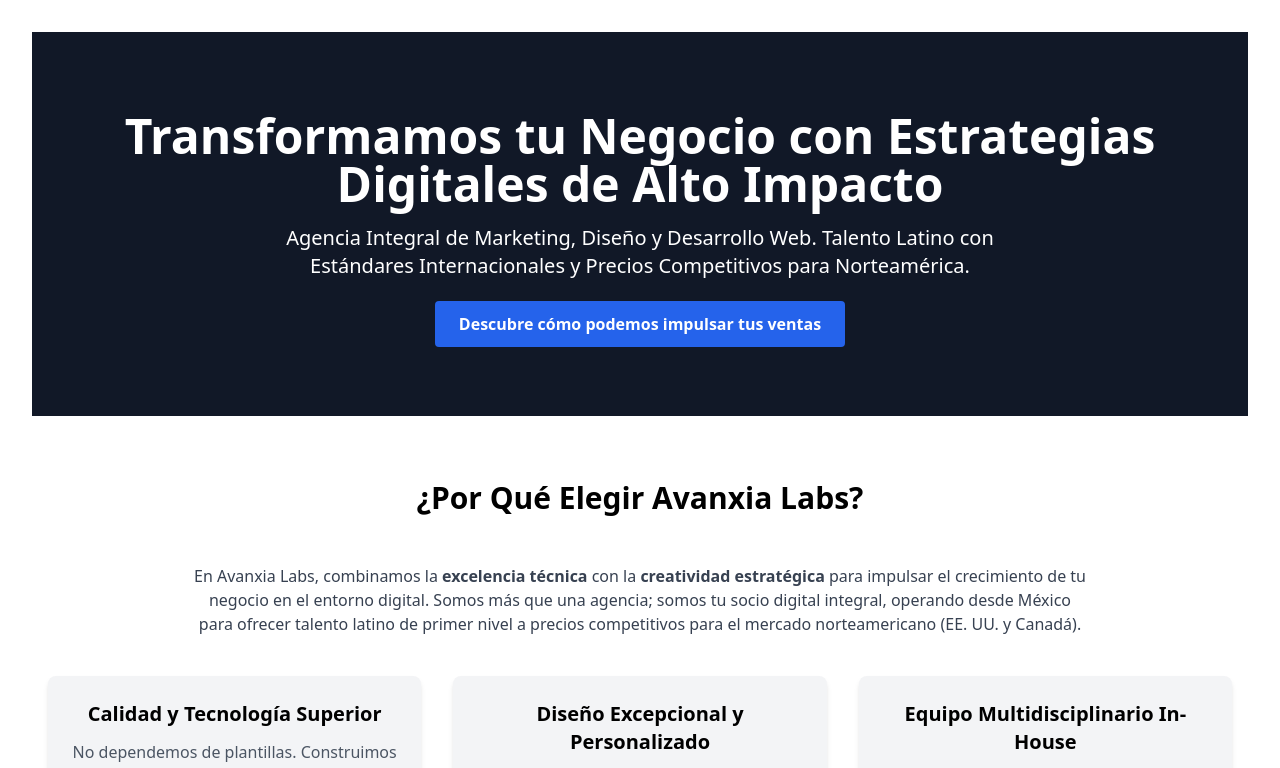
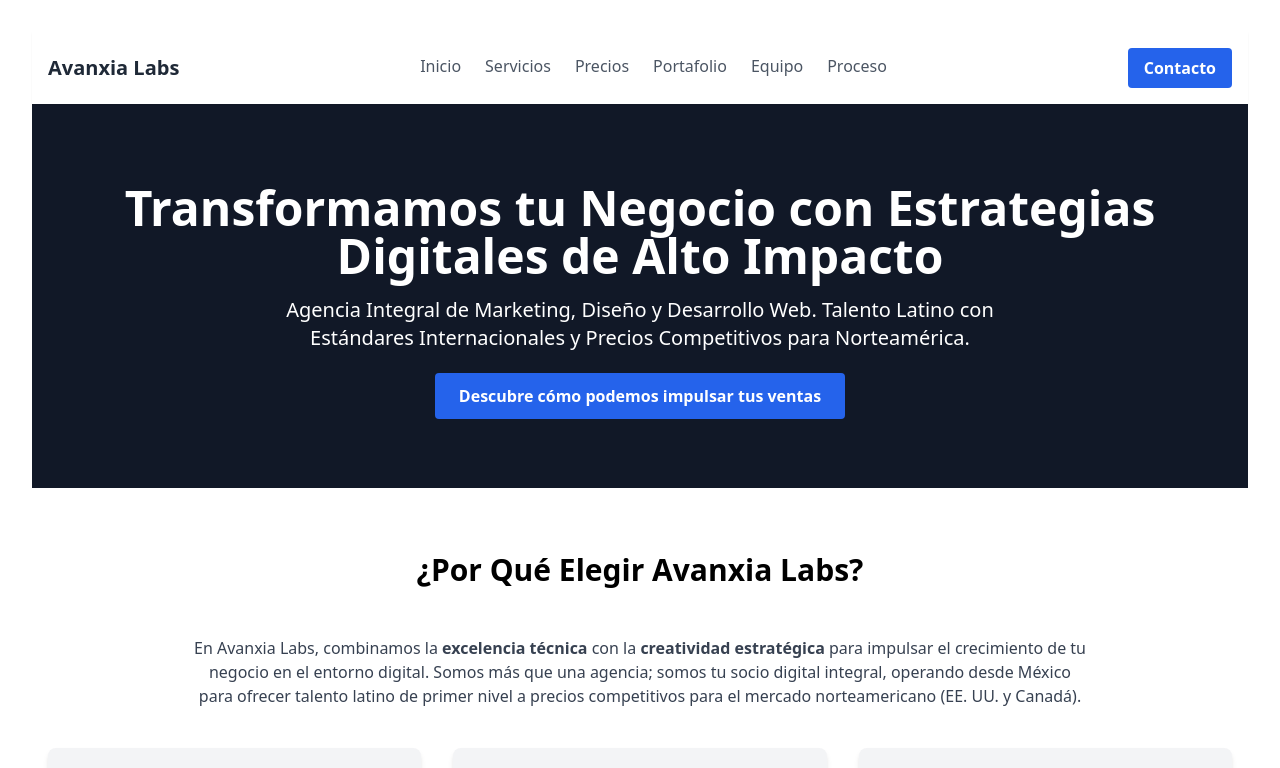
Before and after one commit to Avanxia-Labs/avanxia, a React (Vite) app: page / in a window 1280 px wide. Shown: the top 768 px of the page. Built offline with nearby package versions, Linux system fonts and the light colour scheme.

Commit message:
Add Header component with responsive navigation

```diff
--- a/src/App.tsx
+++ b/src/App.tsx
@@ -2,6 +2,7 @@
 import './App.css';
 
 // Importar los componentes creados
+import Header from './components/Header'; // Import the new Header component
 import Hero from './components/Hero';
 import ValueProposition from './components/ValueProposition';
 import Services from './components/Services';
@@ -15,6 +16,7 @@
 function App() {
   return (
     <div className="App">
+      <Header /> {/* Add the Header component here */}
       <Hero />
       <ValueProposition />
       <Services />
--- /dev/null
+++ b/src/components/Header.tsx
@@ -0,0 +1,103 @@
+import React, { useState } from 'react';
+import { Menu, X } from 'lucide-react'; // Import icons
+
+const Header = () => {
+  const [isMobileMenuOpen, setIsMobileMenuOpen] = useState(false);
+
+  // Define navigation links based on section IDs
+  const navLinks = [
+    { name: 'Inicio', href: '#hero' },
+    { name: 'Servicios', href: '#services' },
+    { name: 'Precios', href: '#pricing' },
+    { name: 'Portafolio', href: '#portfolio' },
+    { name: 'Equipo', href: '#team' },
+    { name: 'Proceso', href: '#process' },
+    // Add other sections as needed
+  ];
+
+  const toggleMobileMenu = () => {
+    setIsMobileMenuOpen(!isMobileMenuOpen);
+  };
+
+  // Function to close menu when a link is clicked
+  const handleLinkClick = () => {
+    setIsMobileMenuOpen(false);
+  };
+
+  return (
+    // Added relative positioning for the mobile menu container
+    <header className="bg-white shadow-sm sticky top-0 z-50 relative">
+      <nav className="container mx-auto px-4 py-4 flex justify-between items-center">
+        {/* Logo Placeholder */}
+        <div className="text-xl font-bold text-gray-800">
+          Avanxia Labs {/* Placeholder Text */}
+        </div>
+
+        {/* Desktop Navigation Links */}
+        <div className="hidden md:flex space-x-6">
+          {navLinks.map((link) => (
+            <a
+              key={link.name}
+              href={link.href}
+              className="relative text-gray-600 hover:text-blue-600 transition duration-300 pb-1
+                         after:content-[''] after:absolute after:bottom-0 after:left-0 after:w-full after:h-[2px]
+                         after:bg-blue-600 after:scale-x-0 after:origin-center
+                         after:transition-transform after:duration-300 after:ease-out
+                         hover:after:scale-x-100"
+            >
+              {link.name}
+            </a>
+          ))}
+        </div>
+
+        {/* Desktop Contact Button */}
+        <a
+          href="#contact"
+          className="hidden md:inline-block bg-blue-600 hover:bg-blue-700 text-white font-semibold py-2 px-4 rounded transition duration-300"
+        >
+          Contacto
+        </a>
+
+        {/* Mobile Menu Button */}
+        <button
+          className="md:hidden text-gray-600 hover:text-blue-600"
+          onClick={toggleMobileMenu}
+          aria-label="Toggle menu" // Accessibility improvement
+        >
+          {isMobileMenuOpen ? <X size={24} /> : <Menu size={24} />}
+        </button>
+      </nav>
+
+      {/* Mobile Menu Panel */}
+      {/* Uses transition for smooth appearance */}
+      <div
+        className={`absolute top-full left-0 right-0 bg-white shadow-lg md:hidden transition-all duration-300 ease-in-out transform ${
+          isMobileMenuOpen ? 'max-h-screen opacity-100' : 'max-h-0 opacity-0'
+        } overflow-hidden`} // Use max-h and opacity for transition
+      >
+        <div className="flex flex-col px-4 py-4 space-y-2">
+          {navLinks.map((link) => (
+            <a
+              key={link.name}
+              href={link.href}
+              className="block px-3 py-2 rounded-md text-base font-medium text-gray-700 hover:bg-gray-100 hover:text-blue-600"
+              onClick={handleLinkClick} // Close menu on link click
+            >
+              {link.name}
+            </a>
+          ))}
+          <hr className="border-gray-200 my-2" />
+          <a
+            href="#contact"
+            className="block w-full text-center bg-blue-600 hover:bg-blue-700 text-white font-semibold py-2 px-4 rounded transition duration-300"
+            onClick={handleLinkClick} // Close menu on link click
+          >
+            Contacto
+          </a>
+        </div>
+      </div>
+    </header>
+  );
+};
+
+export default Header;
```
